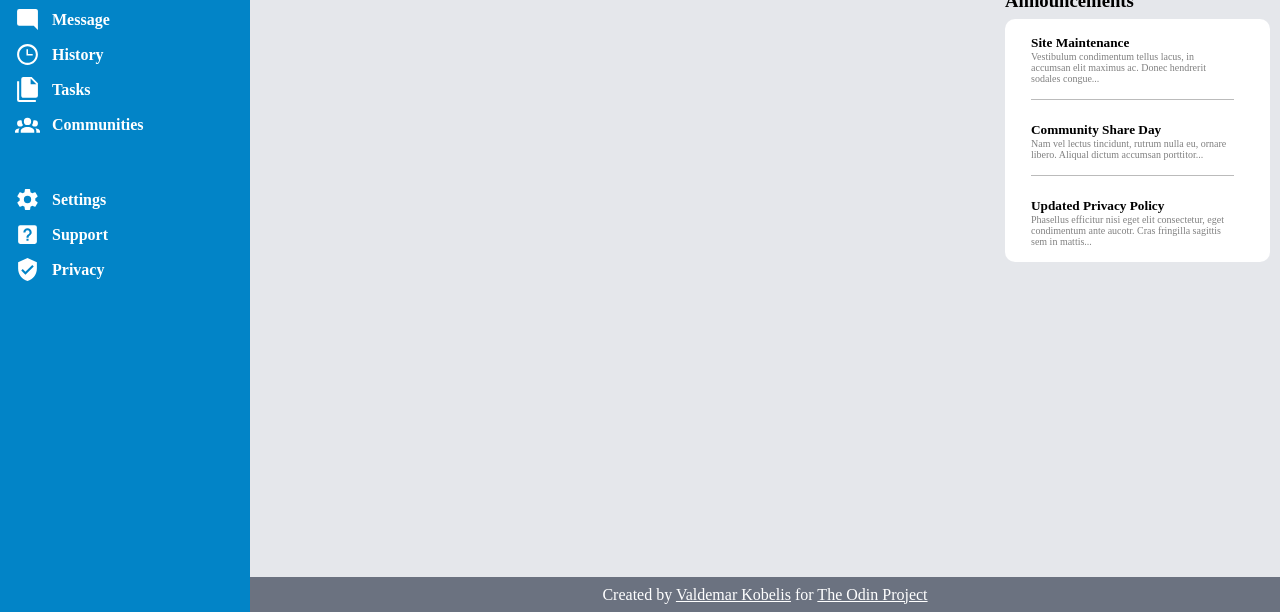
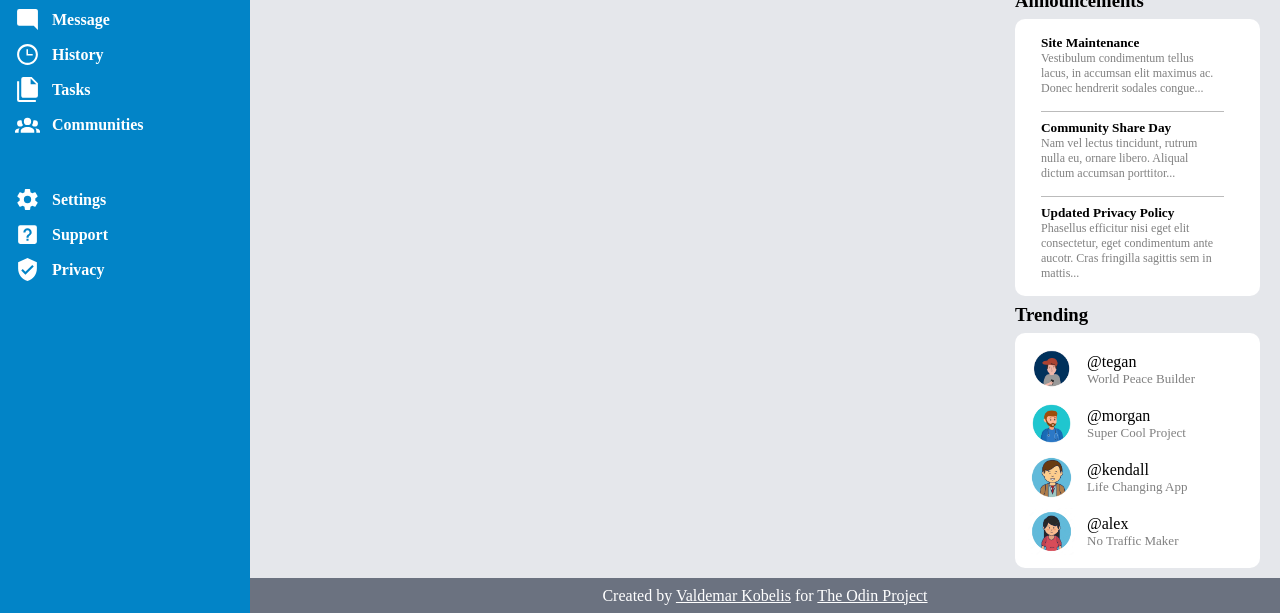
Before and after one commit to Valdemarae/dashboard, a plain HTML site: page index.html in a window 1280 px wide. Shown: the part 188-801 px from the top of the page. Drawn offline with Linux system fonts and the light colour scheme.

Commit message:
Add trending content

```diff
--- a/index.html
+++ b/index.html
@@ -96,19 +96,19 @@
             <h3>Announcements</h3>
             <div>
                 <div>
-                    <h5>Site Maintenance</h5>
+                    <h5><a href="">Site Maintenance</a></h5>
                     <p>
                         Vestibulum condimentum tellus lacus, in accumsan elit maximus ac. Donec hendrerit sodales congue...
                     </p>
                 </div>
                 <div>
-                    <h5>Community Share Day</h5>
+                    <h5><a href="">Community Share Day</a></h5>
                     <p>
                         Nam vel lectus tincidunt, rutrum nulla eu, ornare libero. Aliqual dictum accumsan porttitor...
                     </p>
                 </div>
                 <div>
-                    <h5>Updated Privacy Policy</h5>
+                    <h5><a href="">Updated Privacy Policy</a></h5>
                     <p class="last">
                         Phasellus efficitur nisi eget elit consectetur, eget condimentum ante aucotr. Cras fringilla sagittis sem in mattis...
                     </p>
@@ -116,7 +116,45 @@
             </div>
         </div>
         <div class="trending">
-
+            <h3>Trending</h3>
+            <div>
+                <a href="">
+                    <div>
+                        <img src="images/people-vector_53876-25578.avif" alt="profile image">
+                        <div>
+                            <p>@tegan</p>
+                            <p>World Peace Builder</p>
+                        </div>
+                    </div>
+                </a>
+                <a href="">
+                    <div>
+                        <img src="images/vector-illustration-doctor-avatar-photo-doctor-fill-out-questionnaire-banner-set-more-doctor-health-medical-icon_469123-417.avif" alt="profile image">
+                        <div>
+                            <p>@morgan</p>
+                            <p>Super Cool Project</p>
+                        </div>
+                    </div>
+                </a>
+                <a href="">
+                    <div>
+                        <img src="images/young-businessman-avatar-character-vector-illustration-design_24877-18561.avif" alt="profile image">
+                        <div>
+                            <p>@kendall</p>
+                            <p>Life Changing App</p>
+                        </div>
+                    </div>
+                </a>
+                <a href="">
+                    <div>
+                        <img src="images/young-woman-avatar-character-vector-illustration-design_24877-18562.jpg" alt="profile image">
+                        <div>
+                            <p>@alex</p>
+                            <p>No Traffic Maker</p>
+                        </div>
+                    </div>
+                </a>
+            </div>
         </div>
     </div>
     <div class="footer">
--- a/styles.css
+++ b/styles.css
@@ -163,22 +163,25 @@ body {
     grid-area: 2 / 2 / -2 / 3;
     background-color: #e5e7eb;
     display: grid;
-    grid-template-columns: 1fr 265px;
-    grid-template-rows: 280px 265px 1fr;
-    padding: 10px;
+    grid-template-columns: 1fr 245px;
+    grid-template-rows: auto auto 1fr;
+    padding: 10px 20px;
 }
 
 .content .announcements {
     grid-area: 1 / 2 / 2 / 3;
+}
+
+.announcements, .trending, .cards {
     display: grid;
     grid-template-rows: 37px 1fr;
 }
 
-.content .announcements h3 {
+.content h3 {
     align-self: center;
 }
 
-.content .announcements div {
+.content .announcements div, .content .trending > div {
     display: flex;
     flex-direction: column;
     justify-content: space-between;
@@ -187,14 +190,14 @@ body {
     padding: 8px 18px 0 13px;
 }
 
-.content p {
+.content .announcements p {
     padding-bottom: 15px;
     color: grey;
-    font-size: 10px;
+    font-size: 12px;
     border-bottom: 1px solid rgb(187, 187, 187);
 }
 
-.content .last {
+.content .announcements .last {
     border-bottom: none;
 }
 
@@ -205,3 +208,37 @@ body {
 .content .cards {
     grid-area: 1 / 1 / -1 / 2;
 }
+
+.content .trending img {
+    height: 47px;
+}
+
+.content .trending a > div {
+    display: flex;
+    align-items: center;
+    gap: 12px;
+}
+
+.content a {
+    text-decoration: none;
+    color: black;
+}
+
+.content a:hover {
+    color: #0284c7;
+}
+
+.content .trending p:last-child {
+    font-size: 13px;
+    color: grey;
+}
+
+.content .trending p:first-child {
+    font-size: 16px;
+}
+
+.content .trending > div {
+    justify-content: space-around;
+    padding: 13px;
+    gap: 7px;
+}
```
Also changed, not shown: images/people-vector_53876-25578.avif (added), images/vector-illustration-doctor-avatar-photo-doctor-fill-out-questionnaire-banner-set-more-doctor-health-medical-icon_469123-417.avif (added), images/young-businessman-avatar-character-vector-illustration-design_24877-18561.avif (added), images/young-woman-avatar-character-vector-illustration-design_24877-18562.jpg (added).
